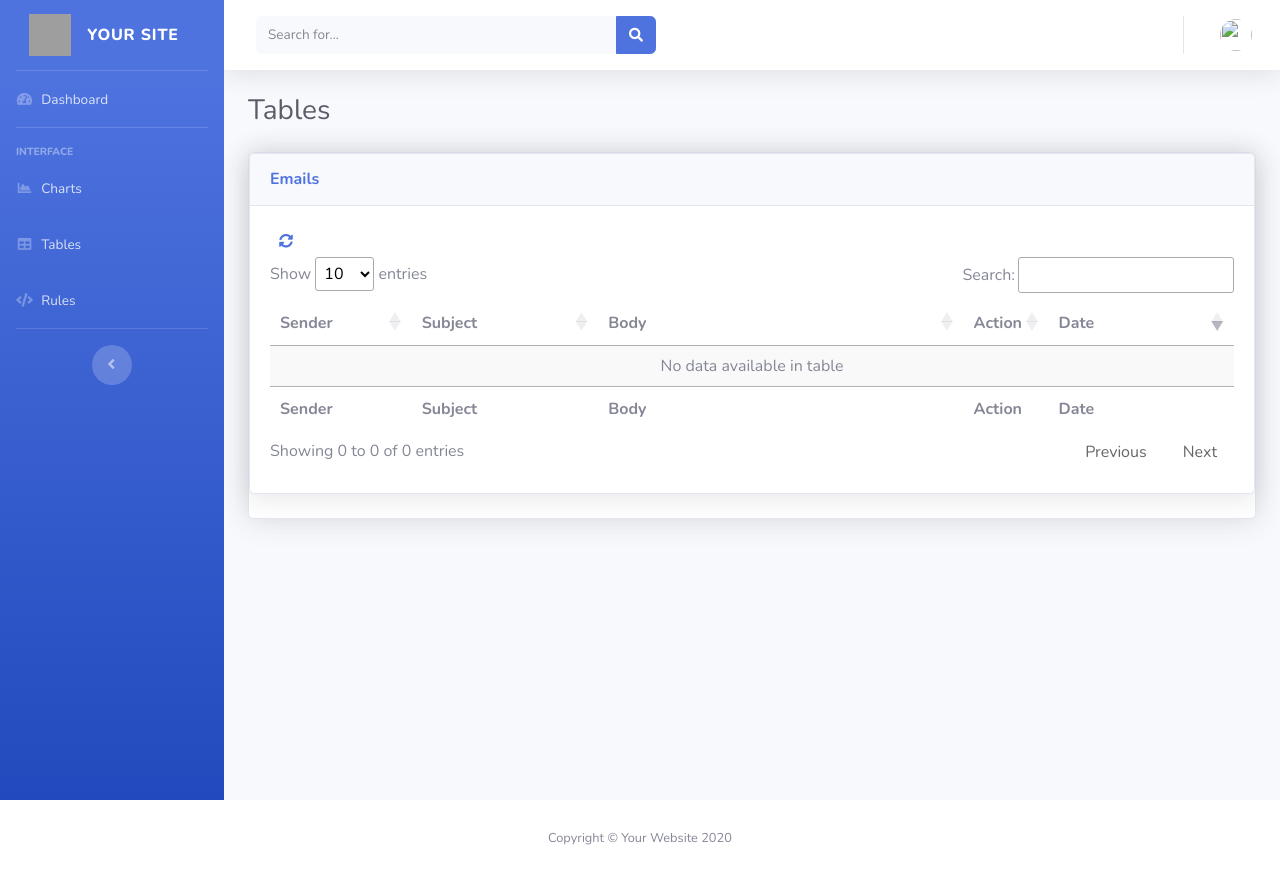
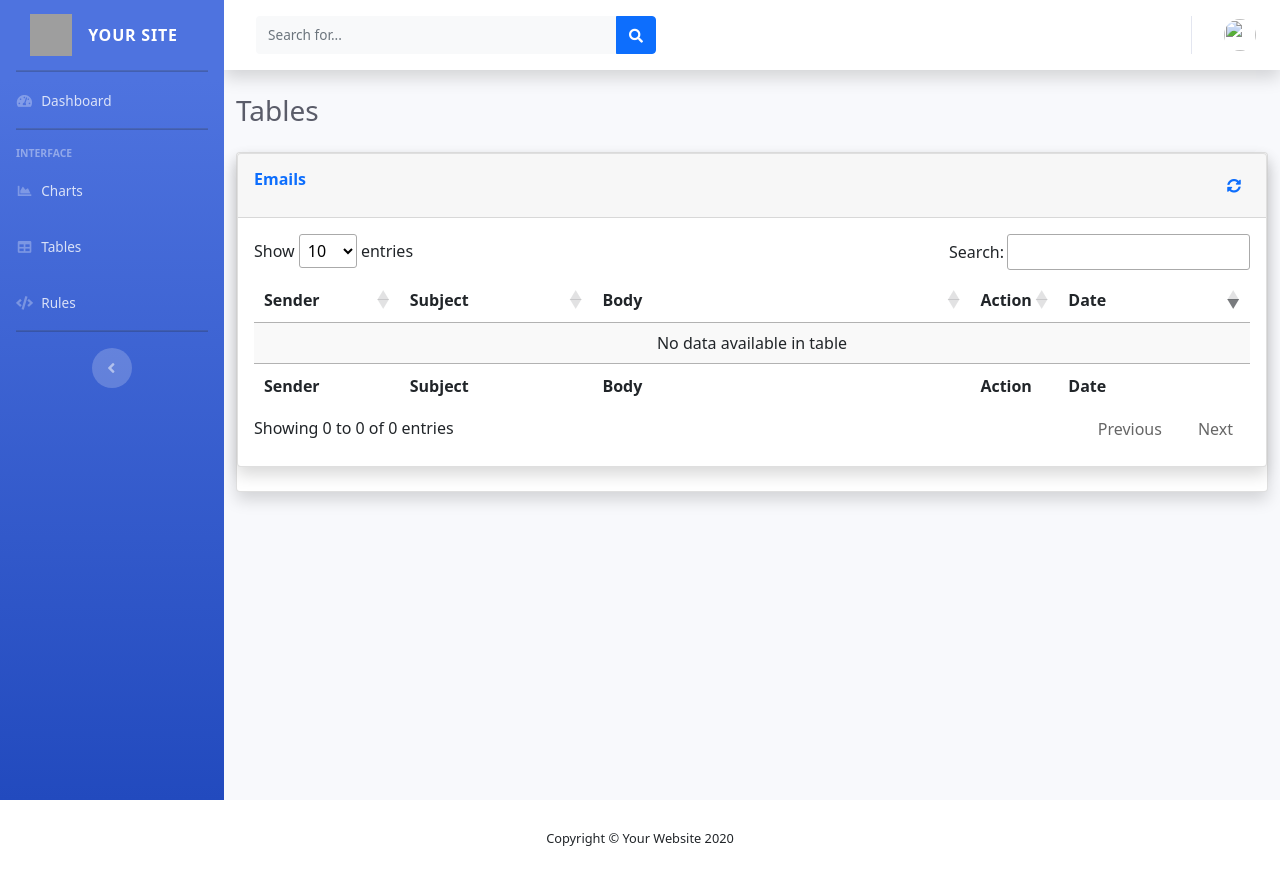
Before and after one commit to rafaelsorgato/email-security, a Django app: page /tables/ in a window 1280 px wide. Run offline with Django 5.2, Linux system fonts and the light colour scheme; data that the repository does not hold is empty; some libraries are stand-ins or nearby versions; grey boxes are pictures that could not be loaded.

Commit message:
table update

```diff
--- a/aplication/templates/tables.html
+++ b/aplication/templates/tables.html
@@ -14,7 +14,20 @@
 <!-- Custom styles for this template-->
 <link href="{% static 'css/sb-admin-2.min.css' %}" rel="stylesheet" static_added="True"/>
 <link rel="stylesheet" href="https://cdn.datatables.net/2.0.3/css/dataTables.dataTables.css" />
+<link href="https://cdn.jsdelivr.net/npm/bootstrap@5.0.2/dist/css/bootstrap.min.css" rel="stylesheet" integrity="sha384-EVSTQN3/azprG1Anm3QDgpJLIm9Nao0Yz1ztcQTwFspd3yD65VohhpuuCOmLASjC" crossorigin="anonymous">
+<script src="https://cdn.jsdelivr.net/npm/bootstrap@5.0.2/dist/js/bootstrap.bundle.min.js" integrity="sha384-MrcW6ZMFYlzcLA8Nl+NtUVF0sA7MsXsP1UyJoMp4YLEuNSfAP+JcXn/tWtIaxVXM" crossorigin="anonymous"></script>
 </head>
+<style>
+@keyframes spin {
+    0% { transform: rotate(0deg); }
+    100% { transform: rotate(360deg); }
+}
+
+/* Aplicando a animação à classe */
+.rotate {
+    animation: spin 1s infinite linear;
+}
+</style>
 <body id="page-top">
 <!-- Page Wrapper -->
 <div id="wrapper">
@@ -31,13 +44,15 @@
 <div class="card shadow mb-4">
     <div class="card shadow mb-4">
         <div class="card-header py-3">
+            <button id="refreshButton" type="button" style="float: right;" class="btn btn-link btn-sm" onclick="fetchTableData()">
+                <i id="refreshIcon" class="fas fa-sync-alt"></i>
+            </button>
+
         <h6 class="m-0 font-weight-bold text-primary">Emails</h6>
         </div>
         <div class="card-body">
+
             <table id="myTable" class="display" cellspacing="0" width="100%">
-                <button type="button" class="btn btn-link btn-sm" onclick="fetchTableData()">
-        <i class="fas fa-sync-alt"></i>
-    </button>
                 <thead>
                     <tr>
                         <th style="width: 15%;">Sender</th>
@@ -114,17 +129,25 @@
 <script>
         // Função para fazer a requisição AJAX
         function fetchTableData() {
+            var valorAtual = $('#customRange2').val();
+            valorAtual = valorAtual ? valorAtual : 100;
+            $('#refreshIcon').addClass('rotate');
             $.ajax({
                 url: '{% url "get_table_data" %}', // URL do seu view get_table_data
                 type: 'GET',
                 dataType: 'json',
+                data: {
+                    valorAtual: valorAtual // Enviar o valor atual como parte dos dados da requisição
+                },
+                beforeSend: function() {
+                $('#refreshIcon').addClass('rotate'); // Adicionando a classe rotate antes do início da requisição
+                },
                 success: function(data) {
                     // Limpa o corpo da tabela
                     $('#myTable').DataTable().destroy();
                     $('#myTable tbody').empty();
-
                     // Adiciona os dados retornados à tabela
-                    $.each(data, function(index, row) {
+                    $.each(data.table_data, function(index, row) {
                         $('#myTable tbody').append('<tr>' +
                             '<td>' + row.sender + '</td>' +
                             '<td>' + row.subject + '</td>' +
@@ -136,22 +159,34 @@
                     $('#myTable').DataTable({
                     "order": [[4, "desc"]]
                 });
+                $('#myTable').DataTable();
 
+                $('#myTable_wrapper').find('div').find('div').first().append('<p id="totalRows""></p>');
+                $('#myTable_wrapper').find('div').find('div').first().append('<input style="width: 220px;" type="range" class="form-range" min="0" value='+ data.total_rows_json.actual_value +' max='+ data.total_rows_json.total_rows + ' id="customRange2">');
+                $('#totalRows').text('Total rows: ' + data.total_rows_json.total_rows + ' | Showing: ' + data.total_rows_json.actual_value);
 
-                    // Inicializa o plugin DataTables
-                    $('#myTable').DataTable();
+                $('#customRange2').on('input', function() {
+                var valorAtual = $(this).val();
+                var totalLinhas = data.total_rows_json.total_rows;
+                var texto = 'Total rows: ' + totalLinhas + ' | Showing: ' + valorAtual;
+                $('#totalRows').text(texto);
+                console.log('Evento input acionado. Valor atual:', valorAtual);
+                // Chame sua função aqui, se necessário
+});
                 },
                 error: function(xhr, status, error) {
                     console.error('Ocorreu um erro ao buscar os dados da tabela:', error);
-                }
+                },
+                complete: function() {
+                $('#refreshIcon').removeClass('rotate'); // Removendo a classe rotate após a conclusão da requisição
+            }
             });
         }
-        // Chama a função para buscar os dados da tabela quando o documento estiver pronto
         fetchTableData();
+
     </script>
 
 <script>
-
 function openModal(id) {
     // Fazer a requisição AJAX para obter o htmlbody
     $.ajax({
@@ -174,10 +209,7 @@ function openModal(id) {
         }
     });
 }
-
-
-
-    </script>
+</script>
 
 </body>
 </html>
--- a/aplication/views.py
+++ b/aplication/views.py
@@ -141,7 +141,9 @@ def extract_text_from_html(html):
     return text
 
 def get_table_data(request):
-    emails_data = emails.objects.all().order_by('-receivedondate')
+    actual_value = int(request.GET.get('valorAtual'))
+    total_rows = emails.objects.all().count()
+    emails_data = emails.objects.all().order_by('-receivedondate')[:actual_value]
     json_data = [{
         'id':email.id,
         'subject':email.subject,
@@ -151,7 +153,9 @@ def get_table_data(request):
         'action': "não" if email.action == 0 else "sim" if email.action == 1 else None,
     } for email in emails_data]
 
-    return JsonResponse(json_data, safe=False)
+    total_rows_json = {"total_rows": total_rows,"actual_value":actual_value}
+
+    return JsonResponse({'table_data': json_data, 'total_rows_json': total_rows_json})
 
 def get_htmlbody(request):
     # Obter o ID enviado pela requisição AJAX
```
